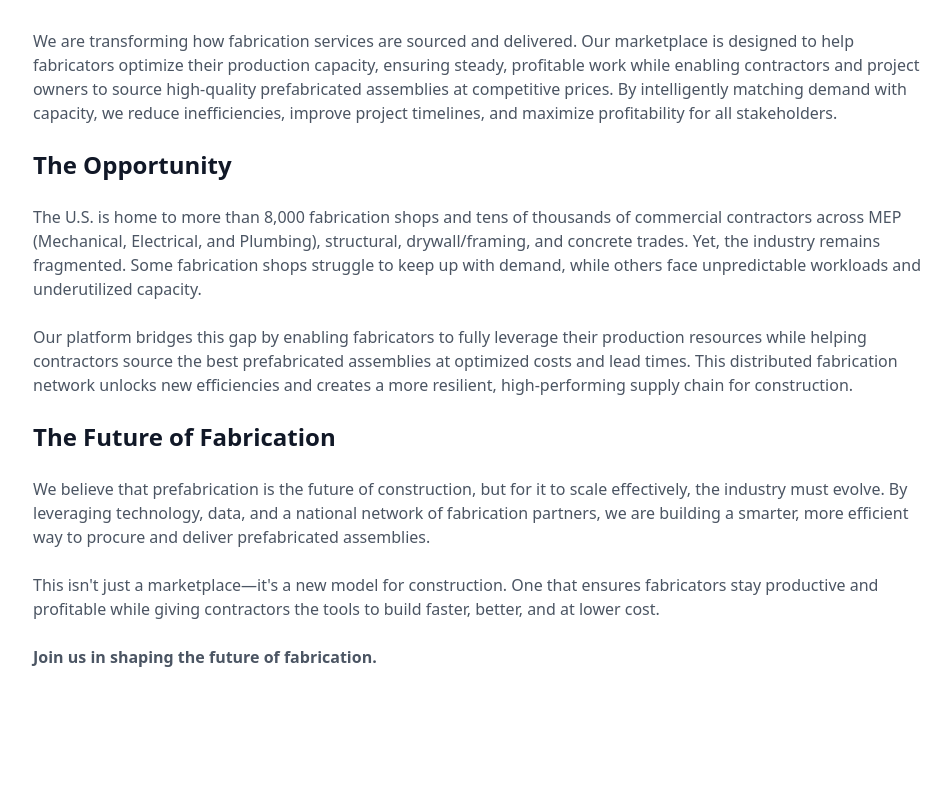
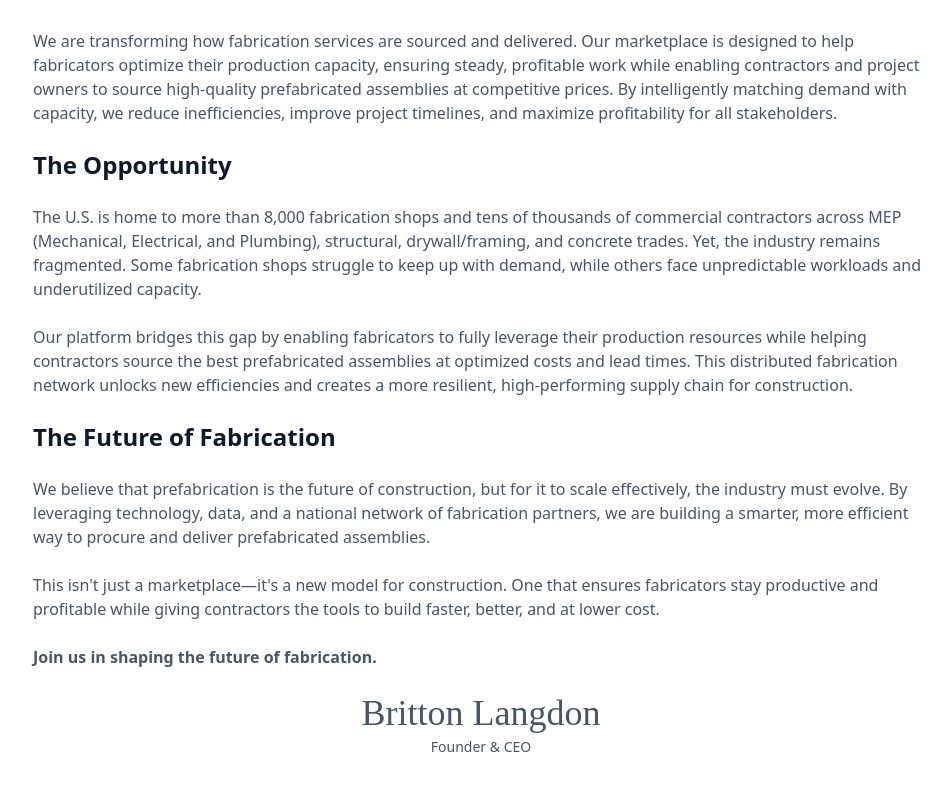
Before and after one commit to blangdon1004/buildfactory-waitlist, a React (Vite) app: page /about in a window 1280 px wide. Shown: the part 1171-1962 px from the top of the page, without its empty margins (159-1110 px from the left). Before the commit the page ends 1904 px from the top, so only its background shows below. Built offline with nearby package versions, Linux system fonts and the light colour scheme.

Commit message:
Add founder signature
Added a calligraphy-style signature for Britton Langdon with the title "Founder & CEO" to the About Us page.

```diff
--- a/src/pages/AboutUs.tsx
+++ b/src/pages/AboutUs.tsx
@@ -68,6 +68,11 @@ const AboutUs = () => {
             <p className="font-semibold mt-4">
               Join us in shaping the future of fabrication.
             </p>
+
+            <div className="text-center mt-16">
+              <p className="font-['Dancing_Script'] text-4xl mb-1">Britton Langdon</p>
+              <p className="text-gray-600 text-sm">Founder & CEO</p>
+            </div>
           </div>
         </div>
       </div>
```
